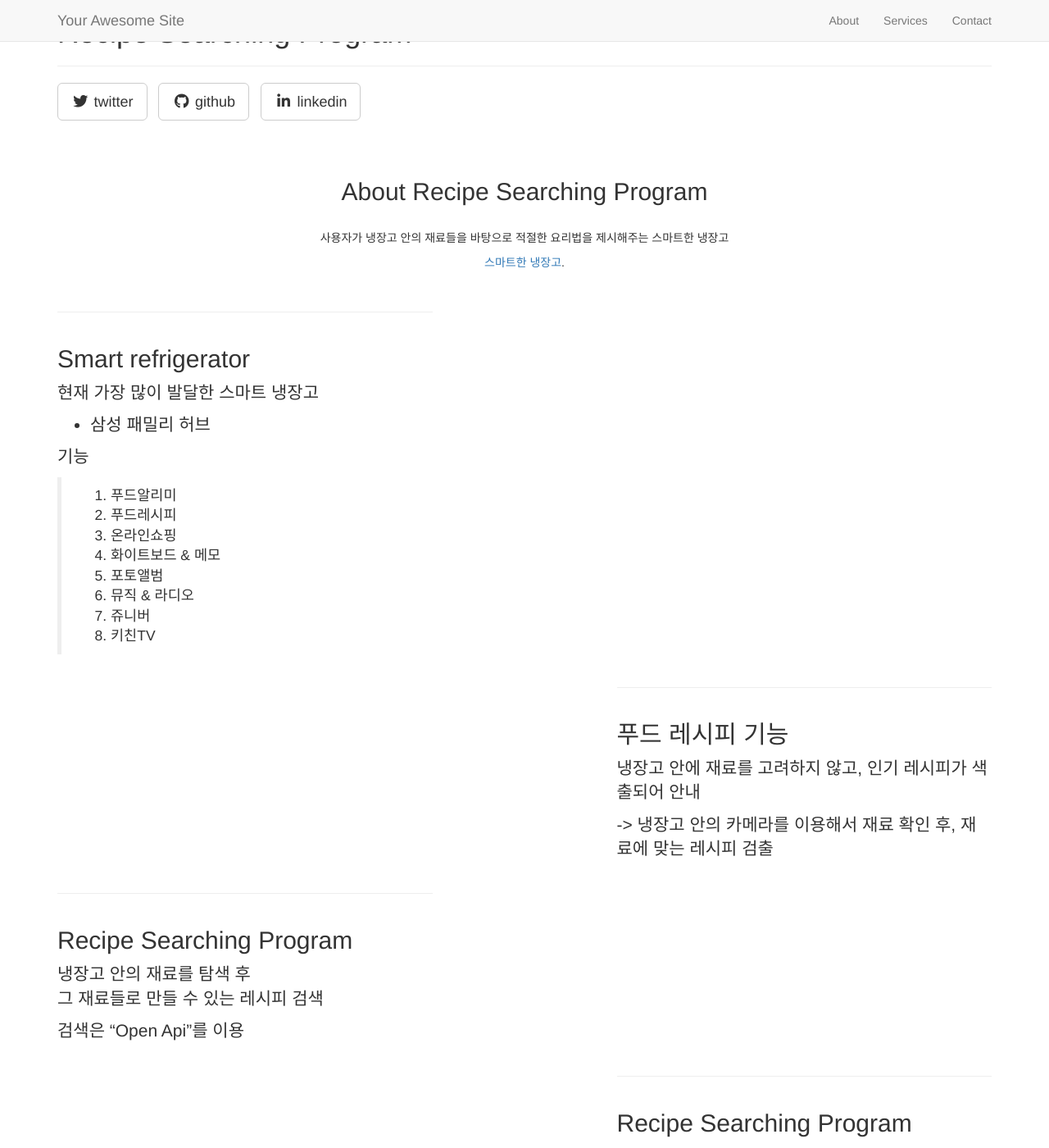
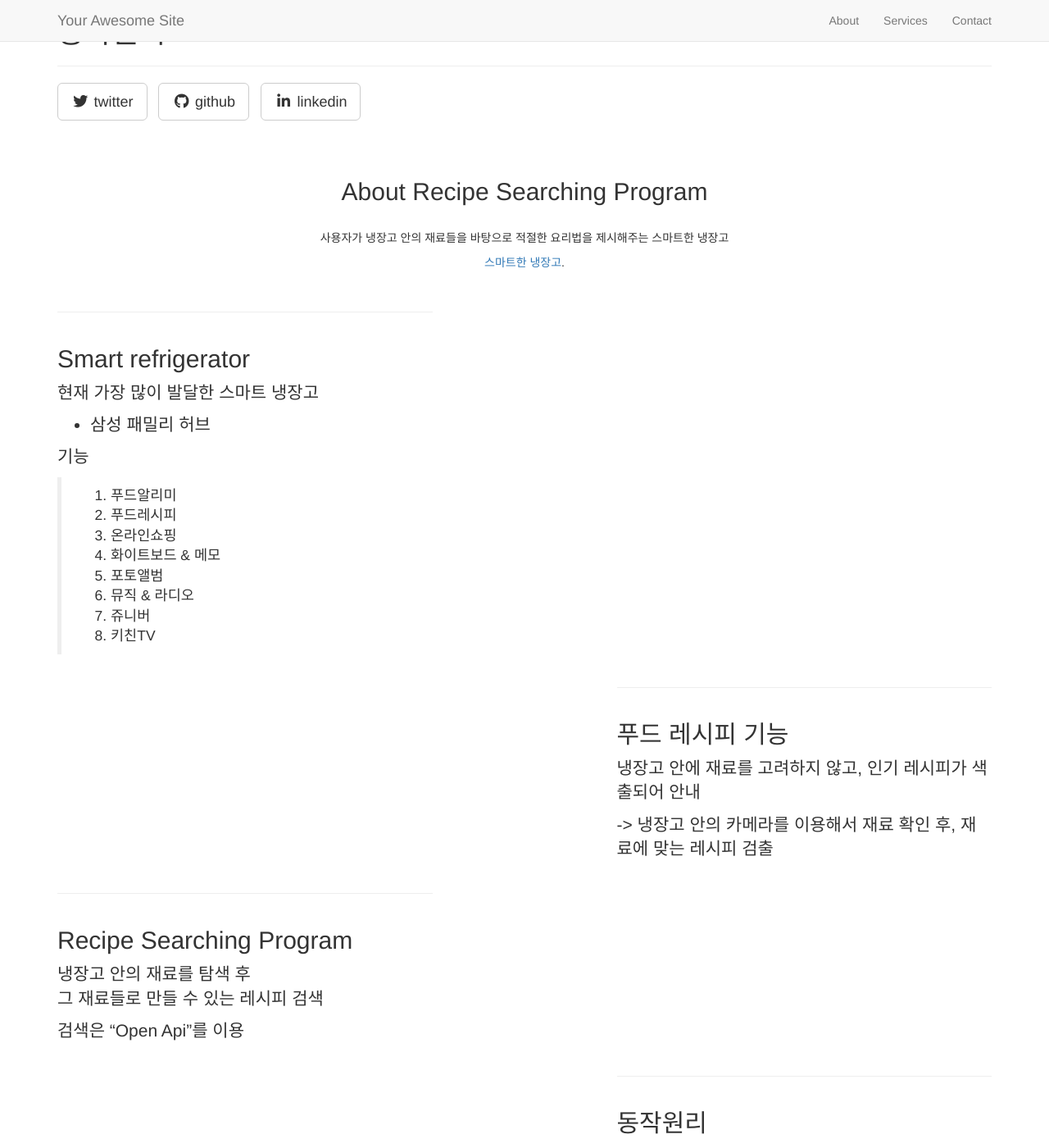
Before and after one commit to dbwjddldb96/dbwjddldb96.github.com, a Jekyll site: the page built from _posts/2016-05-22-smart-function (4).markdown, in a window 1280 px wide and 1400 px high. Shown: the whole window at 82% size. Built offline with Jekyll 4.4.1, drawn with Linux system fonts in a browser that asks for light colours; nearby versions of some CDN libraries; library files that are not in the unit come from our copies.

Commit message:
Update 2016-05-22-smart-function (4).markdown

```diff
--- a/_posts/2016-05-22-smart-function (4).markdown
+++ b/_posts/2016-05-22-smart-function (4).markdown
@@ -1,8 +1,8 @@
 ---
 layout: post
-title:  "Recipe Searching Program"
+title:  "동작원리"
 categories: jekyll update
-img: art5.png
+img: art7.png
 ---
 
 
```
